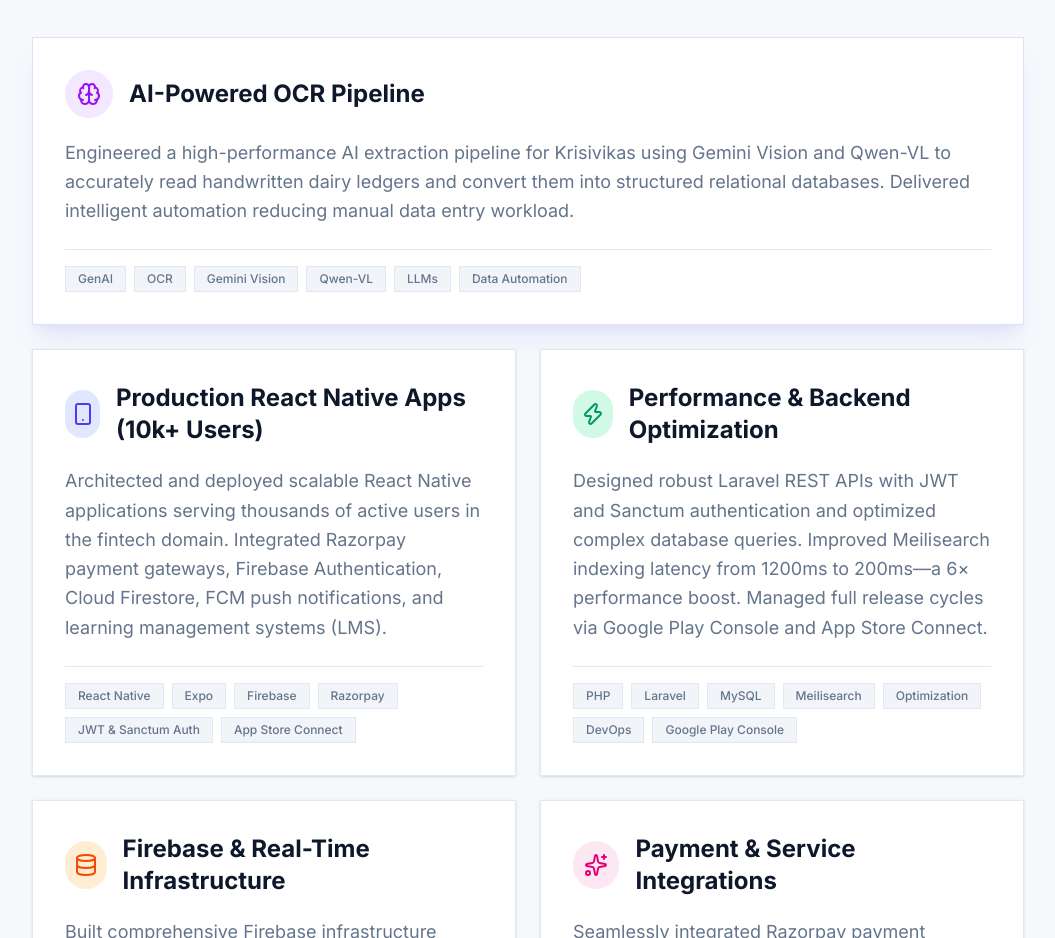
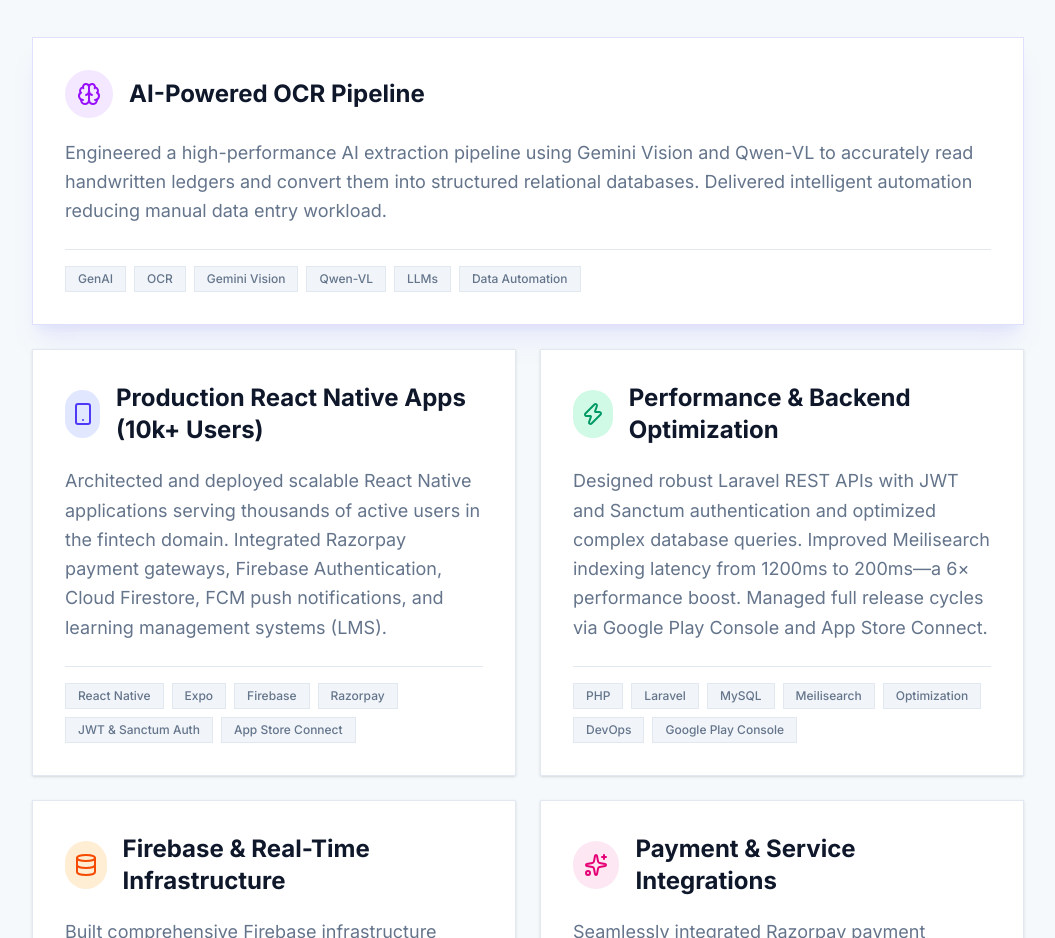
Before and after one commit to krishnavmalak/portfolio, a Next.js app: page / in a window 1280 px wide. Shown: the part 4080-5018 px from the top of the page, without its empty margins (112-1167 px from the left). Built offline with nearby package versions, Linux system fonts and the light colour scheme.

Commit message:
chore: remove Krisivikas mention from achievements

```diff
--- a/src/components/sections/KeyAchievements.tsx
+++ b/src/components/sections/KeyAchievements.tsx
@@ -7,7 +7,7 @@
   {
     id: "ai-ocr",
     title: "AI-Powered OCR Pipeline",
-    description: "Engineered a high-performance AI extraction pipeline for Krisivikas using Gemini Vision and Qwen-VL to accurately read handwritten dairy ledgers and convert them into structured relational databases. Delivered intelligent automation reducing manual data entry workload.",
+    description: "Engineered a high-performance AI extraction pipeline using Gemini Vision and Qwen-VL to accurately read handwritten ledgers and convert them into structured relational databases. Delivered intelligent automation reducing manual data entry workload.",
     icon: <Brain className="w-6 h-6" />,
     color: "text-purple-600",
     bgColor: "bg-purple-100",
```
